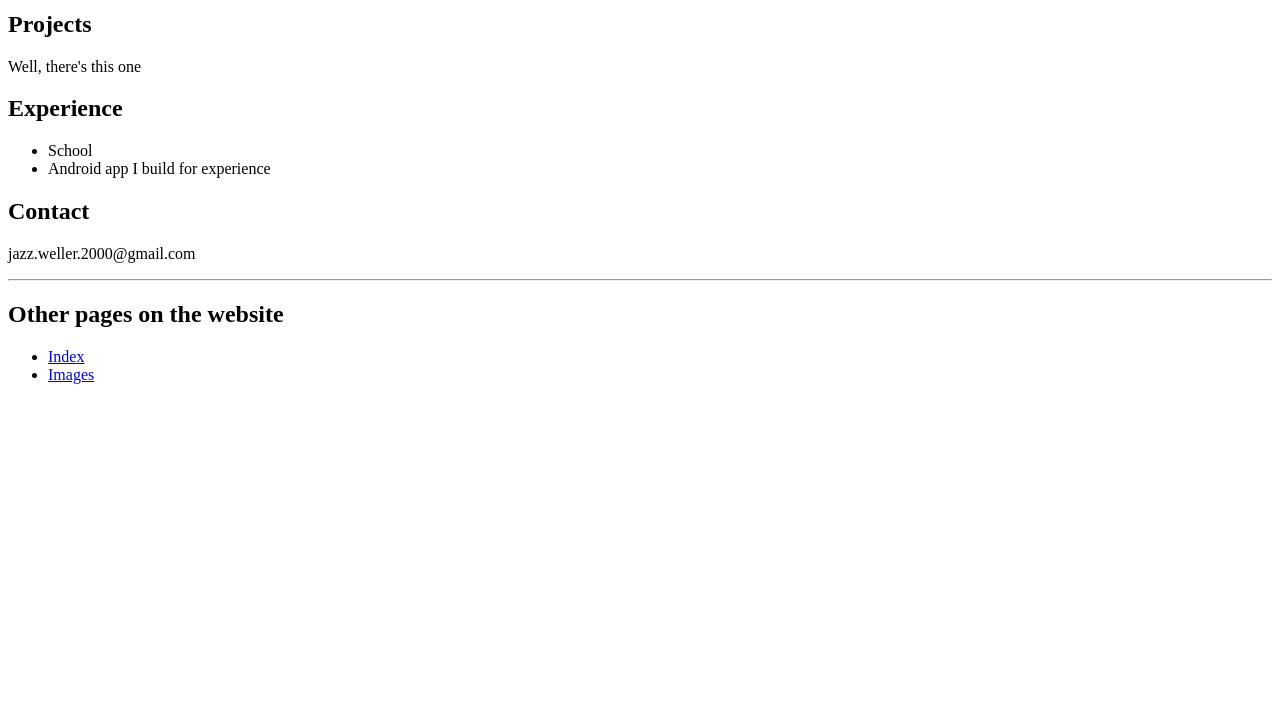
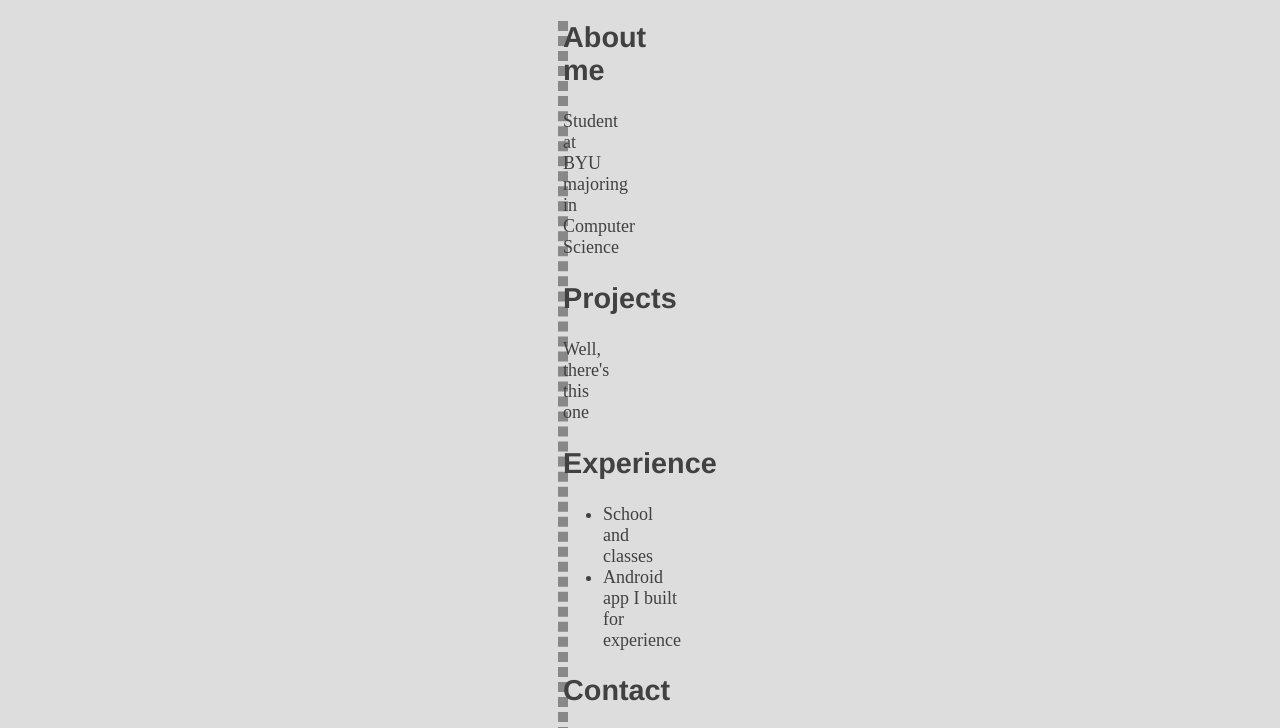
Before and after one commit to JazzWeller/portfolio, a plain HTML site: page index.html in a window 1280 px wide. Shown: the part 210-938 px from the top of the page. Before the commit the page ends 800 px from the top, so only its background shows below. Drawn offline with Linux system fonts and the light colour scheme.

Commit message:
Added css

```diff
--- a/index.html
+++ b/index.html
@@ -1,5 +1,8 @@
 <!DOCTYPE html>
 <html>
+<head>
+<link rel='stylesheet' href='styles.css'/>
+</head>
 <body>
 
 <h1>My Portfolio</h1>
@@ -7,23 +10,25 @@
 
 <hr>
 
+<div>
 <h2> About me </h2>
 <p> Student at BYU majoring in Computer Science </p>
 <h2> Projects </h2>
 <p> Well, there's this one </p>
 <h2> Experience </h2>
 <ul>
-	<li> School </li>
-	<li> Android app I build for experience </li>
+	<li> School and classes </li>
+	<li> Android app I built for experience </li>
 </ul>
 <h2> Contact </h2>
 <p> jazz.weller.2000@gmail.com </p>
+</div>
 
 <hr>
-<h2> Other pages on the website </h2>
-<ul>
-	<li> <a href="indexes.html">Index </li>
- 	<li> <a href="images.html">Images </li>
+<h2 class='other-pages'> Other pages on the website </h2>
+<ul class='basic-index'>
+	<li> <a class='first-item' href="indexes.html">Index </li>
+ 	<li> <a class='second-item' href="images.html">Images </li>
 </ul>
 
 </body>
--- /dev/null
+++ b/styles.css
@@ -0,0 +1,65 @@
+body {
+	color: #414141; /* Dark gray */
+	background-color: #DDDDDD;
+	text-align: center;
+	font-size: 18px;
+	padding-right: 700px;
+	padding-left: 300px;
+}
+
+h1 {
+	padding-top: 2em;
+	font-size: 2em;
+}
+
+h2 {
+	font-size: 1.6em;
+}
+
+h1, h2, h3, h4, h5, h6 {
+	font-family: "Helvetica", "Arial", sans-serif;
+}
+
+ul {
+	display: inline-block;
+	text-align: left;
+	margin: auto;
+}
+
+div {
+	border-left: 5px dashed #888888;
+	border-right: 5px dashed #888888;
+	margin-right: 250px;
+	margin-left: 250px;
+}
+
+hr {
+	width: 350px;
+	border: 3px dashed #888888;
+}
+
+.basic-index {
+	font-weight: bold;
+	list-style-type: square;
+	padding: 20px 50px 20px 50px;
+}
+
+.first-item:link {
+	color: black;
+}
+
+.second-item:link {
+	color: black;
+}
+
+.first-item:visited {
+	color: red;
+}
+
+.second-item:visited {
+	color: red;
+}
+
+.other-pages {
+	padding-top: 25px;
+}
```
